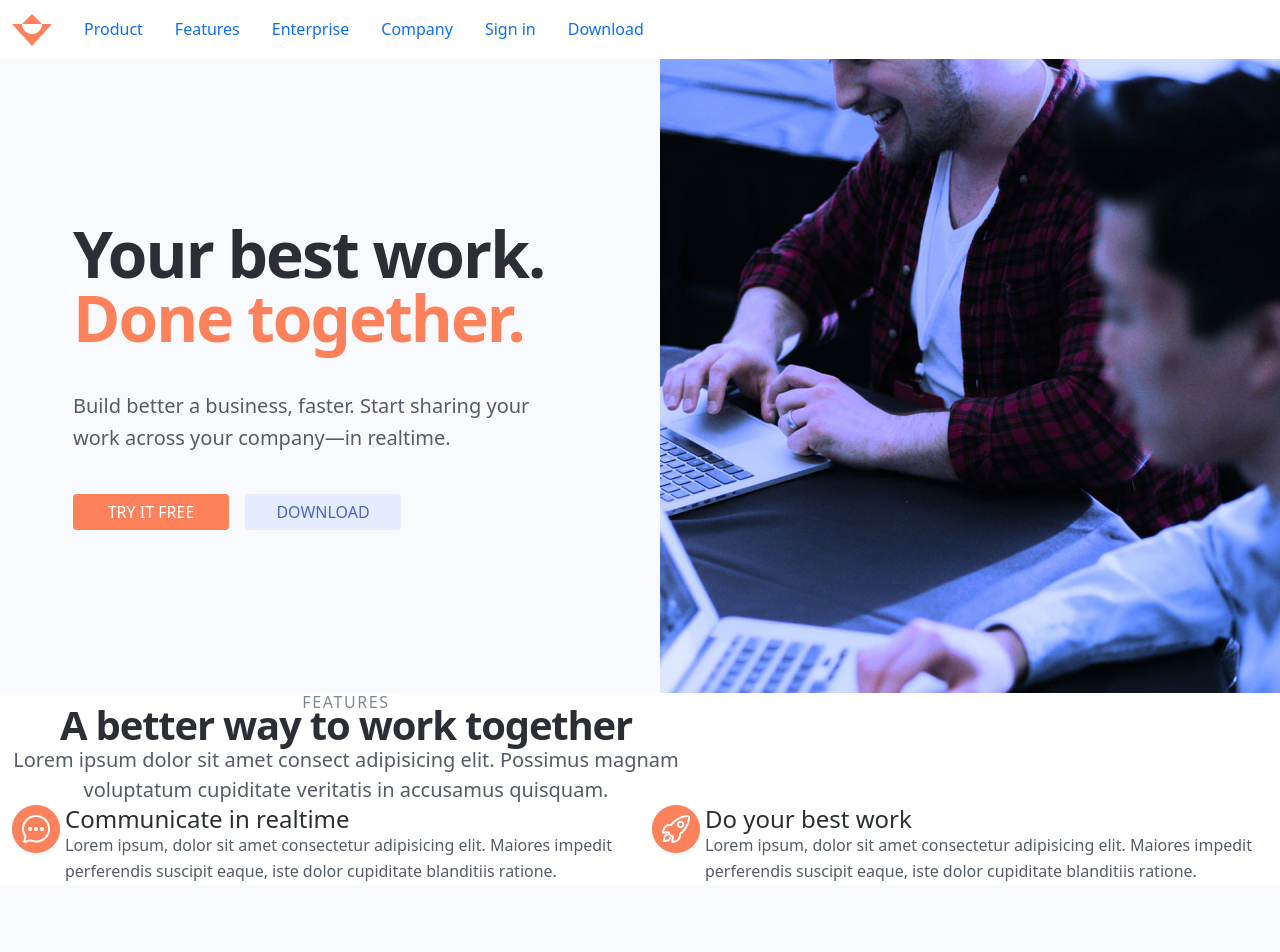
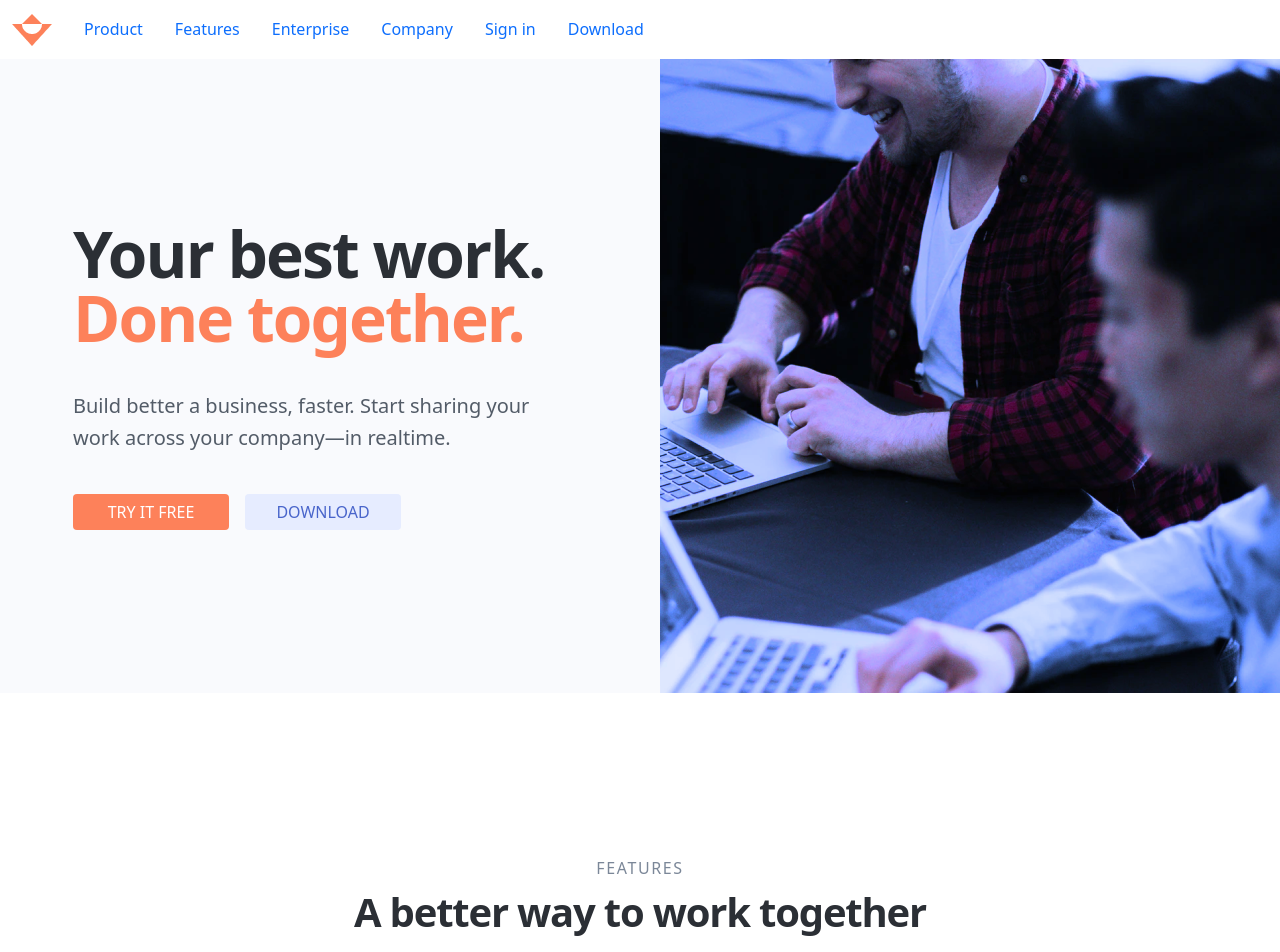
Before and after one commit to cf7/ionic-coding-challenge, a Next.js app: page / in a window 1280 px wide. Shown: the top 952 px of the page. Built offline with nearby package versions, Linux system fonts and the light colour scheme.

Commit message:
feature section layout

```diff
--- a/pages/scss/app.scss
+++ b/pages/scss/app.scss
@@ -124,31 +124,38 @@ div.header {
 }
 
 div.feature-section {
-
+  max-width: 1400px;
+  max-height: 753px;
+  height: 100%;
+  align-items: center;
+  justify-content: center;
 }
 
-
+.col {
+  // display: inline-block;
+  // text-align: center;
 div.feature-section-header {
-  // position: absolute;
-  width: 692px;
+  // display: inline-flex;
+  // text-align: center;
   align-items: center;
-  // height: 135px;
-  // left: 265px;
-  // top: 0px;
+  justify-content: center;
+  flex-direction: column;
+  margin-bottom: 32px;
   p.feature-section-overline {
     // position: absolute;
-    margin: 0px;
+    display: inline-block;
+    margin: 0px 0px 4px 0px;
 
-    // width: 112px;
-    height: 12px;
-    left: 290px;
-    top: -2px;
+    max-width: 112px;
+    // max-height: 19px;
+    // left: 290px;
+    // top: -2px;
 
     // font-family: Inter;
     font-style: normal;
     font-weight: 500;
     font-size: 16px;
-    line-height: 19px;
+    // line-height: 19px;
     // display: flex;
     align-items: center;
     text-align: center;
@@ -159,18 +166,19 @@ div.feature-section-header {
   }
 
   h3 {
-    margin: 0px;
+    margin: 4px 0px 8px 0px;
 
-    left: 0%;
-    right: 0%;
-    top: 22.22%;
-    bottom: 56.3%;
-
+    // left: 0%;
+    // right: 0%;
+    // top: 22.22%;
+    // bottom: 56.3%;
+    max-width: 629px;
+    // max-height: 40px;
     // font-family: Inter;
     font-style: normal;
     font-weight: bold;
     font-size: 40px;
-    line-height: 100%;
+    // line-height: 100%;
     /* or 40px */
 
     // display: flex;
@@ -181,13 +189,15 @@ div.feature-section-header {
     color: #2B2F35;
   }
   p.feature-section-description {
-    margin: 0px;
+    margin: 8px 0px 0px 0px;
 
-    left: 0%;
-    right: 0%;
-    top: 64.44%;
-    bottom: 0%;
+    // left: 0%;
+    // right: 0%;
+    // top: 64.44%;
+    // bottom: 0%;
 
+    max-width: 692px;
+    // max-height: 48px;
     // font-family: Inter;
     font-style: normal;
     font-weight: normal;
@@ -202,7 +212,7 @@ div.feature-section-header {
     color: #535C68;
   }
 }
-
+}
 div.feature-grid {
   display: inline-flex;
 }
@@ -226,11 +236,25 @@ div.feature {
   align-items: top;
 
   color: #2B2F35;
+  img {
+    margin-right: 12px;
+  }
   div.feature-content {
-    margin-left: 5px;
+    margin-left: 12px;
 
     h4 {
-      margin: 0px;
+      margin: 0px 0px 24px 0px;
+      line-height: 0.9;
+      font-style: normal;
+      font-weight: 600;
+      font-size: 20px;
+      // line-height: 160%;
+      /* or 32px */
+
+      // display: flex;
+      // align-items: center;
+
+      color: #2B2F35;
     }
 
     p {
```
